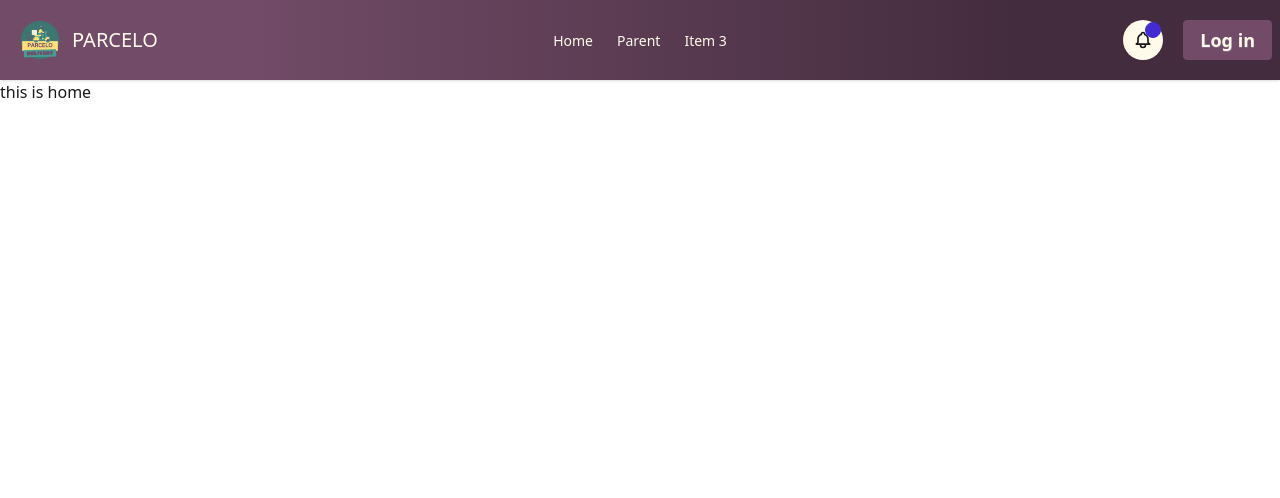
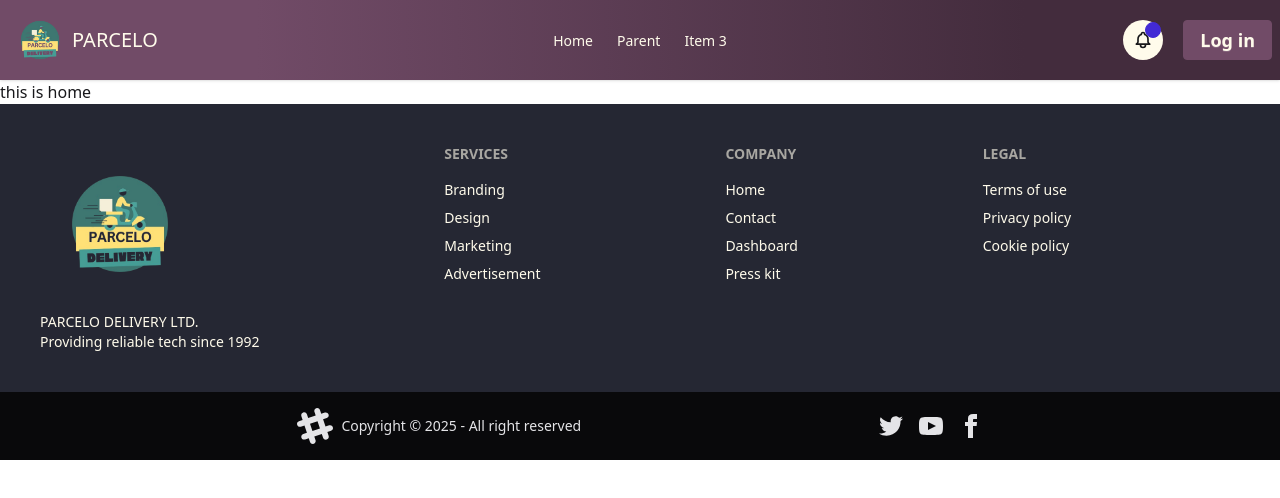
Before and after one commit to alaminjim/Parcelo-client, a React (Vite) app: page / in a window 1280 px wide. Shown: the top 498 px of the page. Built offline with nearby package versions, Linux system fonts and the light colour scheme; no server answers.

Commit message:
added footer

```diff
--- a/src/Components/Footer.jsx
+++ b/src/Components/Footer.jsx
@@ -1,5 +1,94 @@
+import { Link } from "react-router-dom";
+import logo from "../assets/logo/parcelo-logo.png";
+
 const Footer = () => {
-  return <div></div>;
+  return (
+    <footer>
+      <div className="footer sm:footer-horizontal bg-[#252733] text-amber-50 p-10">
+        <aside>
+          <img className="w-40" src={logo} alt="" />
+          <p>
+            PARCELO DELIVERY LTD.
+            <br />
+            Providing reliable tech since 1992
+          </p>
+        </aside>
+        <nav>
+          <h6 className="footer-title">Services</h6>
+          <a className="link link-hover">Branding</a>
+          <a className="link link-hover">Design</a>
+          <a className="link link-hover">Marketing</a>
+          <a className="link link-hover">Advertisement</a>
+        </nav>
+        <nav>
+          <h6 className="footer-title">Company</h6>
+          <Link to="/">
+            <a className="link link-hover">Home</a>
+          </Link>
+          <a className="link link-hover">Contact</a>
+          <a className="link link-hover">Dashboard</a>
+          <a className="link link-hover">Press kit</a>
+        </nav>
+        <nav>
+          <h6 className="footer-title">Legal</h6>
+          <a className="link link-hover">Terms of use</a>
+          <a className="link link-hover">Privacy policy</a>
+          <a className="link link-hover">Cookie policy</a>
+        </nav>
+      </div>
+      <div className="footer sm:footer-horizontal bg-neutral text-neutral-content items-center justify-evenly p-4">
+        <aside className="grid-flow-col items-center">
+          <svg
+            width="36"
+            height="36"
+            viewBox="0 0 24 24"
+            xmlns="http://www.w3.org/2000/svg"
+            fillRule="evenodd"
+            clipRule="evenodd"
+            className="fill-current"
+          >
+            <path d="M22.672 15.226l-2.432.811.841 2.515c.33 1.019-.209 2.127-1.23 2.456-1.15.325-2.148-.321-2.463-1.226l-.84-2.518-5.013 1.677.84 2.517c.391 1.203-.434 2.542-1.831 2.542-.88 0-1.601-.564-1.86-1.314l-.842-2.516-2.431.809c-1.135.328-2.145-.317-2.463-1.229-.329-1.018.211-2.127 1.231-2.456l2.432-.809-1.621-4.823-2.432.808c-1.355.384-2.558-.59-2.558-1.839 0-.817.509-1.582 1.327-1.846l2.433-.809-.842-2.515c-.33-1.02.211-2.129 1.232-2.458 1.02-.329 2.13.209 2.461 1.229l.842 2.515 5.011-1.677-.839-2.517c-.403-1.238.484-2.553 1.843-2.553.819 0 1.585.509 1.85 1.326l.841 2.517 2.431-.81c1.02-.33 2.131.211 2.461 1.229.332 1.018-.21 2.126-1.23 2.456l-2.433.809 1.622 4.823 2.433-.809c1.242-.401 2.557.484 2.557 1.838 0 .819-.51 1.583-1.328 1.847m-8.992-6.428l-5.01 1.675 1.619 4.828 5.011-1.674-1.62-4.829z"></path>
+          </svg>
+          <p>Copyright © {new Date().getFullYear()} - All right reserved</p>
+        </aside>
+        <nav className="grid-flow-col gap-4 md:place-self-center">
+          <a>
+            <svg
+              xmlns="http://www.w3.org/2000/svg"
+              width="24"
+              height="24"
+              viewBox="0 0 24 24"
+              className="fill-current"
+            >
+              <path d="M24 4.557c-.883.392-1.832.656-2.828.775 1.017-.609 1.798-1.574 2.165-2.724-.951.564-2.005.974-3.127 1.195-.897-.957-2.178-1.555-3.594-1.555-3.179 0-5.515 2.966-4.797 6.045-4.091-.205-7.719-2.165-10.148-5.144-1.29 2.213-.669 5.108 1.523 6.574-.806-.026-1.566-.247-2.229-.616-.054 2.281 1.581 4.415 3.949 4.89-.693.188-1.452.232-2.224.084.626 1.956 2.444 3.379 4.6 3.419-2.07 1.623-4.678 2.348-7.29 2.04 2.179 1.397 4.768 2.212 7.548 2.212 9.142 0 14.307-7.721 13.995-14.646.962-.695 1.797-1.562 2.457-2.549z"></path>
+            </svg>
+          </a>
+          <a>
+            <svg
+              xmlns="http://www.w3.org/2000/svg"
+              width="24"
+              height="24"
+              viewBox="0 0 24 24"
+              className="fill-current"
+            >
+              <path d="M19.615 3.184c-3.604-.246-11.631-.245-15.23 0-3.897.266-4.356 2.62-4.385 8.816.029 6.185.484 8.549 4.385 8.816 3.6.245 11.626.246 15.23 0 3.897-.266 4.356-2.62 4.385-8.816-.029-6.185-.484-8.549-4.385-8.816zm-10.615 12.816v-8l8 3.993-8 4.007z"></path>
+            </svg>
+          </a>
+          <a>
+            <svg
+              xmlns="http://www.w3.org/2000/svg"
+              width="24"
+              height="24"
+              viewBox="0 0 24 24"
+              className="fill-current"
+            >
+              <path d="M9 8h-3v4h3v12h5v-12h3.642l.358-4h-4v-1.667c0-.955.192-1.333 1.115-1.333h2.885v-5h-3.808c-3.596 0-5.192 1.583-5.192 4.615v3.385z"></path>
+            </svg>
+          </a>
+        </nav>
+      </div>
+    </footer>
+  );
 };
 
 export default Footer;
```
